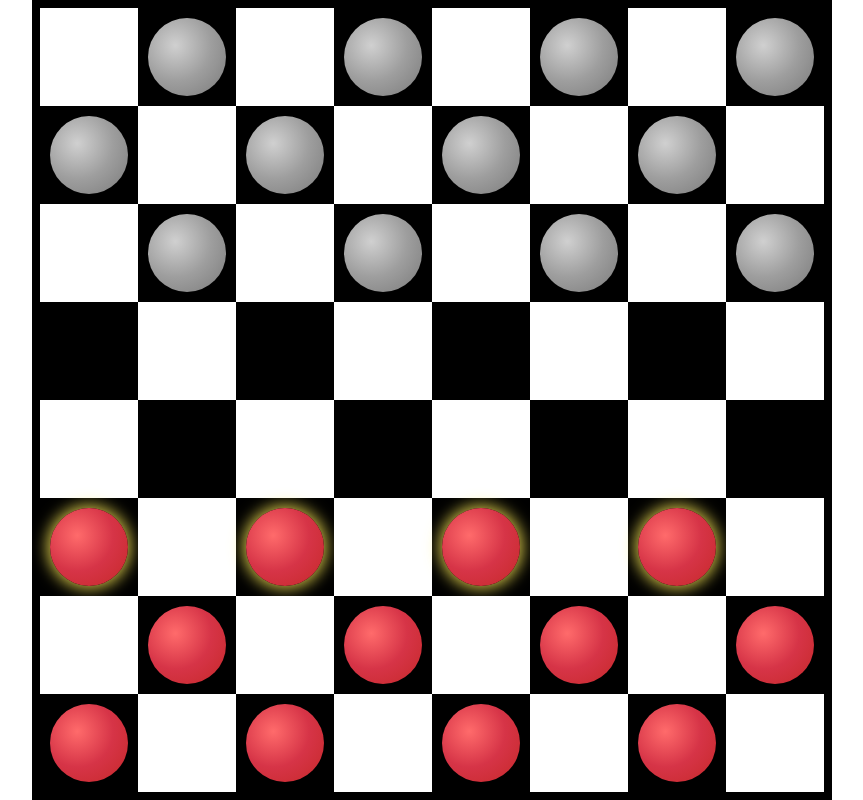
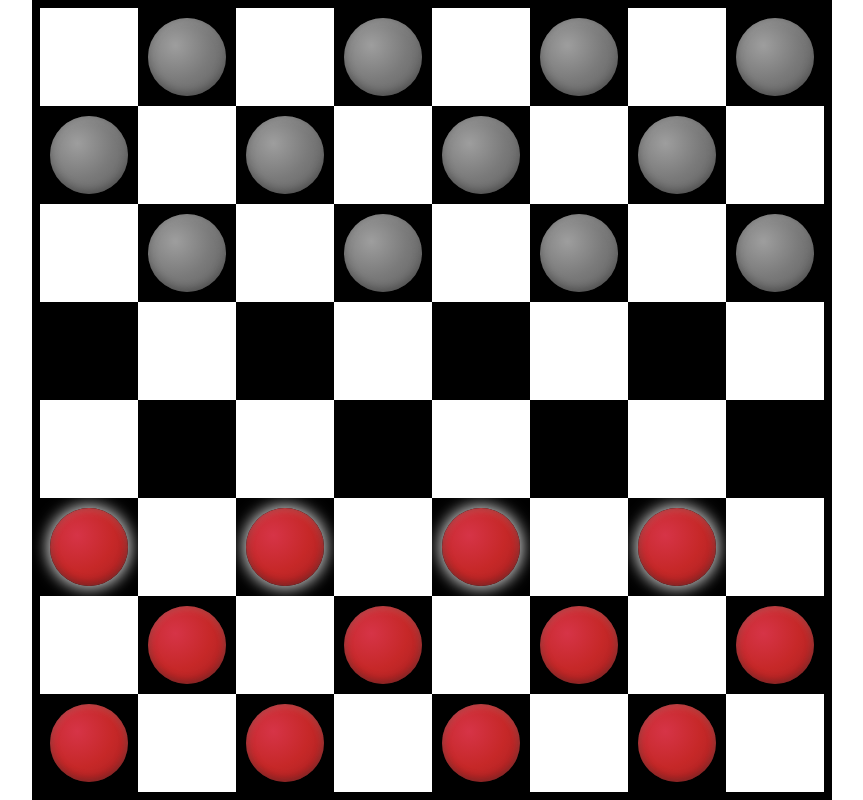
Before and after one commit to Envislon1/hcarenaxyz, a React (Create React App) app: page / in a window 1280 px wide. Shown: the whole page, without its empty margins (208-1071 px from the left). Built offline with nearby package versions, Linux system fonts and the light colour scheme.

Commit message:
Refactor piece styling

```diff
--- a/src/Piece.tsx
+++ b/src/Piece.tsx
@@ -22,8 +22,8 @@ const Piece: React.FC<PieceProps> = ({player, king, canDrag, hasJump, AISelected
 
     //styling
     const gradient = player === 1
-        ? 'radial-gradient(circle at 35% 35%, #ff6b6b, #d63447, #c62828)'
-        : 'radial-gradient(circle at 35% 35%, #d0d0d0, #9e9e9e, #7a7a7a)';
+        ? 'radial-gradient(circle at 35% 35%, #d63447, #c62828, #a52020)'
+        : 'radial-gradient(circle at 35% 35%, #9e9e9e, #7a7a7a, #5e5e5e)';
 
     const iconSize = `${size/21}px`
 
@@ -35,7 +35,7 @@ const Piece: React.FC<PieceProps> = ({player, king, canDrag, hasJump, AISelected
         height: '80%',
         borderRadius: '50%',
         background: gradient,
-        boxShadow: '0 4px 8px rgba(0, 0, 0, 0.3)'
+        boxShadow: 'inset 0 -2px 8px rgba(0, 0, 0, 0.4), inset 0 2px 8px rgba(255, 255, 255, 0.2), 0 4px 8px rgba(0, 0, 0, 0.3)'
     }
 
     const innerStyle: React.CSSProperties = {
@@ -53,7 +53,7 @@ const Piece: React.FC<PieceProps> = ({player, king, canDrag, hasJump, AISelected
     }
 
     const highlight = (canDrag.length > 0 && player === 1) || AISelected || isSelected;
-    if(highlight) outerStyle = {...outerStyle, boxShadow: '0 0 15px 3px rgba(255, 238, 88, 0.8)'}
+    if(highlight) outerStyle = {...outerStyle, boxShadow: 'inset 0 -2px 8px rgba(0, 0, 0, 0.4), inset 0 2px 8px rgba(255, 255, 255, 0.2), 0 0 15px 3px rgba(255, 255, 255, 0.8)'}
 
     // Handle piece click
     const handlePieceClick = (e: React.MouseEvent) => {
```
Also changed, not shown: 1 other file (tests, documents, lock files or other folders).
